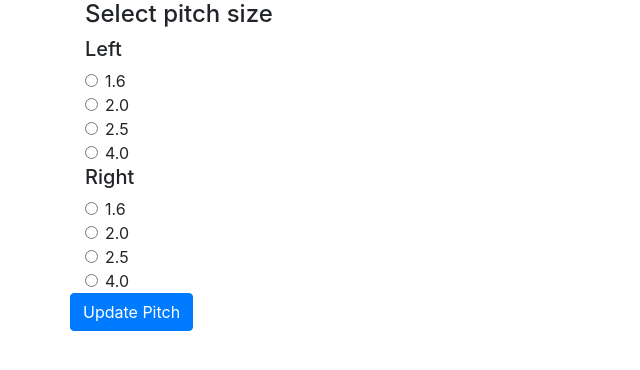
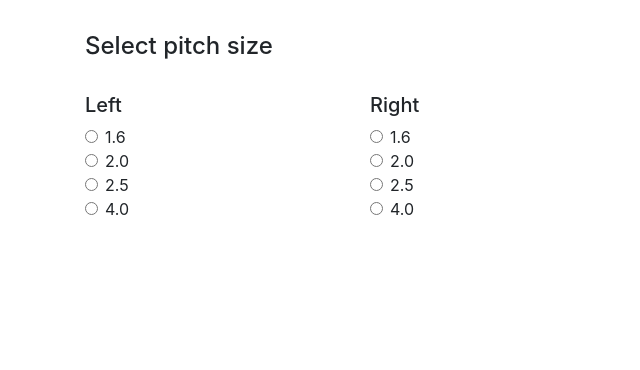
Before and after one commit to maxymapp/vuejs-python-firmware-updater-over-http, a Flask app: template templates/index.html in a window 1280 px wide. Shown: the top 370 px of the page, without its empty margins (0-640 px from the left). Run offline with Flask 2, Linux system fonts and the light colour scheme; the template is opened without the code that fills it: most values are stand-ins (such as "Sample title", 1, 10 or a date in 2020); data that the repository does not hold is empty; some libraries are stand-ins or nearby versions.

Commit message:
preloading current pitch to show button in pitches change

```diff
--- a/app.py
+++ b/app.py
@@ -21,20 +21,19 @@ def submit():
         #TODO need frontend error?
         return "invalid request parameter"
 
-    modules = get_modules_to_update(left_pitch, right_pitch)
     # return "nothing to update"
     # return dumps(modules)
-    if modules != []:
-        for module in modules:
-            return update_firmware(module)
+    # if modules != []:
+    #     for module in modules:
+    #         return update_firmware(module)
 
     return 'program finished'
 
 @app.route('/modules')
-def get_modules_to_update(left_pitch, right_pitch):
+def get_modules():
     response = requests.get('http://' + app.config["IP_ADDRESS"] + "/api/devices").json()
-    # return dumps(response['data'])
 
+    #{"00:18:B7:09:45:40": 2.5, "00:18:B7:09:45:78": 2.0}
     devices = {}
     for device in response['data']:
         device_class = device['attributes']['device-class']
@@ -45,29 +44,28 @@ def get_modules_to_update(left_pitch, right_pitch):
     # return devices
 
     response = requests.get('http://' + app.config["IP_ADDRESS"] + "/api/modules").json()
-    # return dumps(response['data'])
 
     if len(response['data']) < 2:
         return "either or both modules are not found"
     if len(response['data']) > 2:
         return "more than 2 modules are found"
 
-    modules_to_update = []
+    modules = {}
     for module in response['data']:
         if(module['attributes']['offset']['x'] == 0):
             mac = module['attributes']['mac']
-            if devices[mac] != float(left_pitch):
-                # return mac
-                modules_to_update.append({'mac': mac, 'pitch': left_pitch})
-                # update_firmware()
+            # if devices[mac] != float(left_pitch):
+                # modules.append({'mac': mac, 'pitch': left_pitch})
+            modules['leftPitch'] = devices[mac]
         if (module['attributes']['offset']['x'] > 0):
             mac = module['attributes']['mac']
-            if devices[mac] != float(right_pitch):
-                # update_firmware()
+            # if devices[mac] != float(right_pitch):
                 # return mac
-                modules_to_update.append({'mac': mac, 'pitch': right_pitch})
+            modules['rightPitch'] = devices[mac]
 
-    return modules_to_update
+            # modules.append({'mac': mac, 'pitch': right_pitch})
+
+    return jsonify(modules)
 
 @app.route('/firm')
 # def update_firmware(mac, pitch):
--- a/templates/index.html
+++ b/templates/index.html
@@ -6,37 +6,95 @@
 
     <link rel="stylesheet" href="https://stackpath.bootstrapcdn.com/bootstrap/4.4.1/css/bootstrap.min.css" integrity="sha384-Vkoo8x4CGsO3+Hhxv8T/Q5PaXtkKtu6ug5TOeNV6gBiFeWPGFN9MuhOf23Q9Ifjh" crossorigin="anonymous">
 
-{#    <script src="https://cdn.jsdelivr.net/npm/vue/dist/vue.js"></script>#}
-{#    <script src="https://cdn.jsdelivr.net/npm/axios/dist/axios.min.js"></script>#}
+    <script src="https://cdn.jsdelivr.net/npm/vue/dist/vue.js"></script>
+    <script src="https://cdn.jsdelivr.net/npm/axios/dist/axios.min.js"></script>
+
+    <script>
+        window.onload = function () {
+            var app = new Vue({
+                el: '#app',
+                data: {
+                    modules: [],
+                    left_pitch: null,
+                    right_pitch: null,
+                    new_left_pitch: null,
+                    new_right_pitch: null,
+                    files: null,
+                    ip: '{{ ip }}'
+                },
+                mounted() {
+                    this.getModules();
+                },
+                methods: {
+                    getModules: function() {
+                        axios.get("{{ url_for('get_modules') }}")
+                            .then((res) => {
+                                this.modules = res.data;
+                            })
+                            .catch((error) => {
+                                console.error("failed to get current pitch");
+
+                                console.error(error);
+                            })
+                    },
+                    updateFirmware: () => {
+                        this.checkIfPitchesChanged();
+                        {#let self = this;#}
+                        mac = "00:18:B7:89:45:40";
+                        let data = new FormData();
+                        data.append('file', this.files);
+                        data.append('ids', mac);
+                        {#this.set('isFirmwareUpdating', true);#}
+
+                        axios.post('http://10.0.0.3/api/devices?command=update-firmware', data)
+                            .then(function (response) {
+                                console.log(response)
+
+                            }).catch(function (error) {
+                            console.log(error)
+
+                        })
+                    },
+                    checkIfPitchesChanged: function() {
+                        {#if(parseFloat(this.new_left_pitch) !== this.left_pitch) {#}
+                        {#    console.log(parseFloat(this.new_left_pitch));#}
+                        {#    console.log(this.left_pitch);#}
+                        {#return;#}
+
+                    }
+
+                }
+            });
+        };
+    </script>
 </head>
 <body>
 <div id="app" class="container">
-    <h4>Select pitch size</h4>
-    <div class="row">
-        <form action="{{ url_for('submit') }}" method="post">
+    <h4 style="margin-top: 2rem">Select pitch size</h4>
+    <div class="row" style="margin-top: 2rem">
         <div class="col-sm-3">
             <h5>Left</h5>
             <div class="form-check">
-                    <input class="form-check-input" type="radio" name="left-pitch" id="left-pitch-1.6" value="1.6">
-                    <label class="form-check-label" for="left-pitch-1.6">
+                <input class="form-check-input" type="radio" v-model="new_left_pitch" id="new_left_pitch-1.6" value="1.6">
+                <label class="form-check-label" for="new_left_pitch-1.6">
                     1.6
                 </label>
             </div>
             <div class="form-check">
-                    <input class="form-check-input" type="radio" name="left-pitch" id="left-pitch-2.0" value="2.0">
-                    <label class="form-check-label" for="left-pitch-2.0">
+                <input class="form-check-input" type="radio" v-model="new_left_pitch" id="new_left_pitch-2.0" value="2.0">
+                <label class="form-check-label" for="new_left_pitch-2.0">
                     2.0
                 </label>
             </div>
             <div class="form-check">
-                    <input class="form-check-input" type="radio" name="left-pitch" id="left-pitch-2.5" value="2.5">
-                    <label class="form-check-label" for="left-pitch-2.5">
+                <input class="form-check-input" type="radio" v-model="new_left_pitch" id="new_left_pitch-2.5" value="2.5">
+                <label class="form-check-label" for="new_left_pitch-2.5">
                     2.5
                 </label>
             </div>
             <div class="form-check">
-                    <input class="form-check-input" type="radio" name="left-pitch" id="left-pitch-4.0" value="4.0">
-                    <label class="form-check-label" for="left-pitch-4.0">
+                <input class="form-check-input" type="radio" v-model="new_left_pitch" id="new_left_pitch-4.0" value="4.0">
+                <label class="form-check-label" for="new_left_pitch-4.0">
                     4.0
                 </label>
             </div>
@@ -45,32 +103,34 @@
         <div class="col-sm-3">
             <h5>Right</h5>
             <div class="form-check">
-                    <input class="form-check-input" type="radio" name="right-pitch" id="right-pitch-1.6" value="1.6">
-                    <label class="form-check-label" for="right-pitch-1.6">
+                <input class="form-check-input" type="radio" v-model="new_right_pitch" id="new_right_pitch-1.6" value="1.6">
+                <label class="form-check-label" for="new_right_pitch-1.6">
                     1.6
                 </label>
             </div>
             <div class="form-check">
-                    <input class="form-check-input" type="radio" name="right-pitch" id="right-pitch-2.0" value="2.0">
-                    <label class="form-check-label" for="right-pitch-2.0">
+                <input class="form-check-input" type="radio" v-model="new_right_pitch" id="new_right_pitch-2.0" value="2.0">
+                <label class="form-check-label" for="new_right_pitch-2.0">
                     2.0
                 </label>
             </div>
             <div class="form-check">
-                    <input class="form-check-input" type="radio" name="right-pitch" id="right-pitch-2.5" value="2.5">
-                    <label class="form-check-label" for="right-pitch-2.5">
+                <input class="form-check-input" type="radio" v-model="new_right_pitch" id="new_right_pitch-2.5" value="2.5">
+                <label class="form-check-label" for="new_right_pitch-2.5">
                     2.5
                 </label>
             </div>
             <div class="form-check">
-                    <input class="form-check-input" type="radio" name="right-pitch" id="right-pitch-4.0" value="4.0">
-                    <label class="form-check-label" for="right-pitch-4.0">
+                <input class="form-check-input" type="radio" v-model="new_right_pitch" id="new_right_pitch-4.0" value="4.0">
+                <label class="form-check-label" for="new_right_pitch-4.0">
                     4.0
                 </label>
             </div>
         </div>
-            <button type="submit" class="btn btn-primary">Update Pitch</button>
-        </form>
+
+        <div class="col-sm-3">
+            <button v-if="this.new_left_pitch || this.new_right_pitch" v-on:click="this.updateFirmware" class="btn btn-primary">Update Pitch</button>
+        </div>
     </div>
 </div>
 
```
Lines whose indentation alone changed are shown as unchanged.
